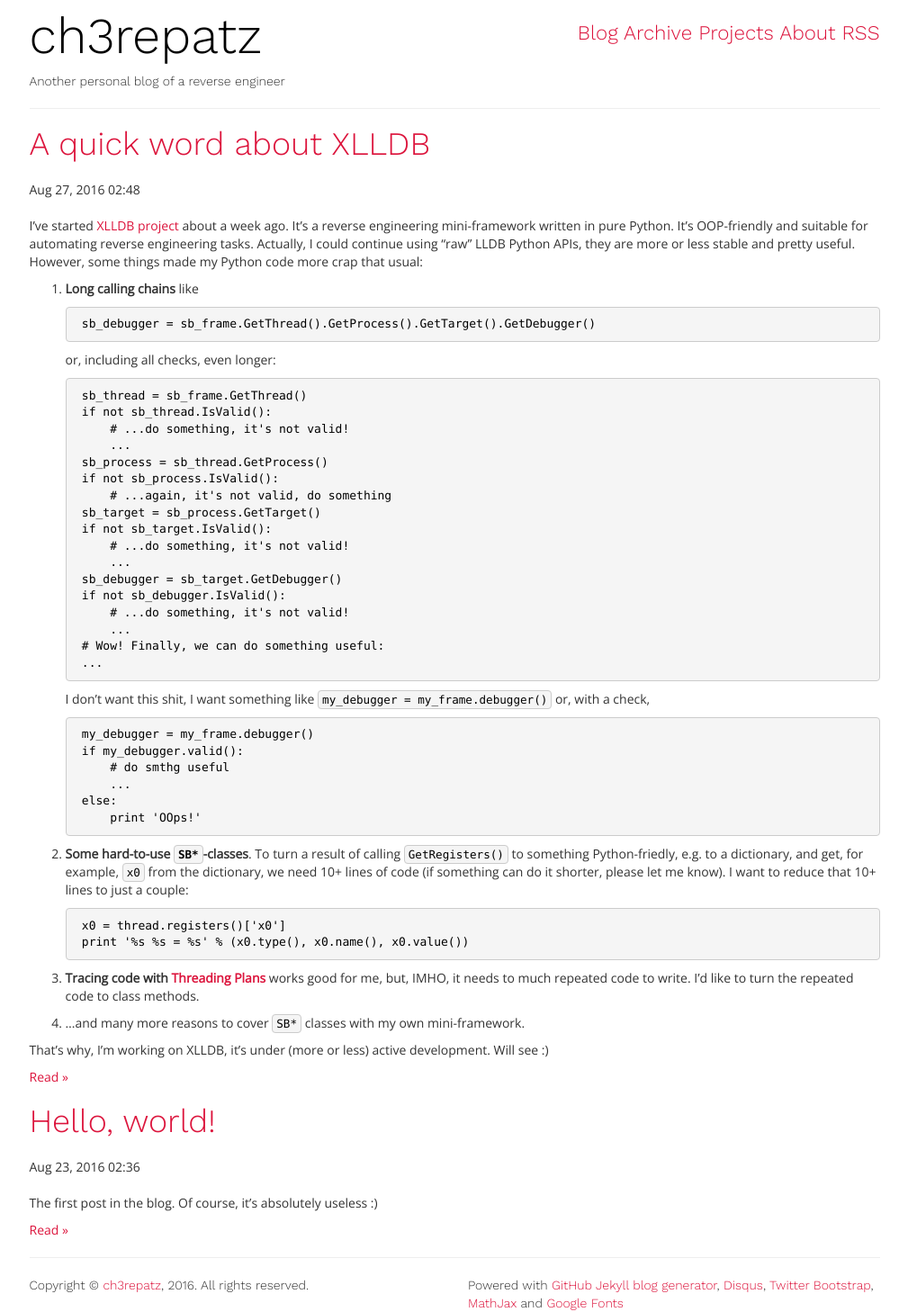
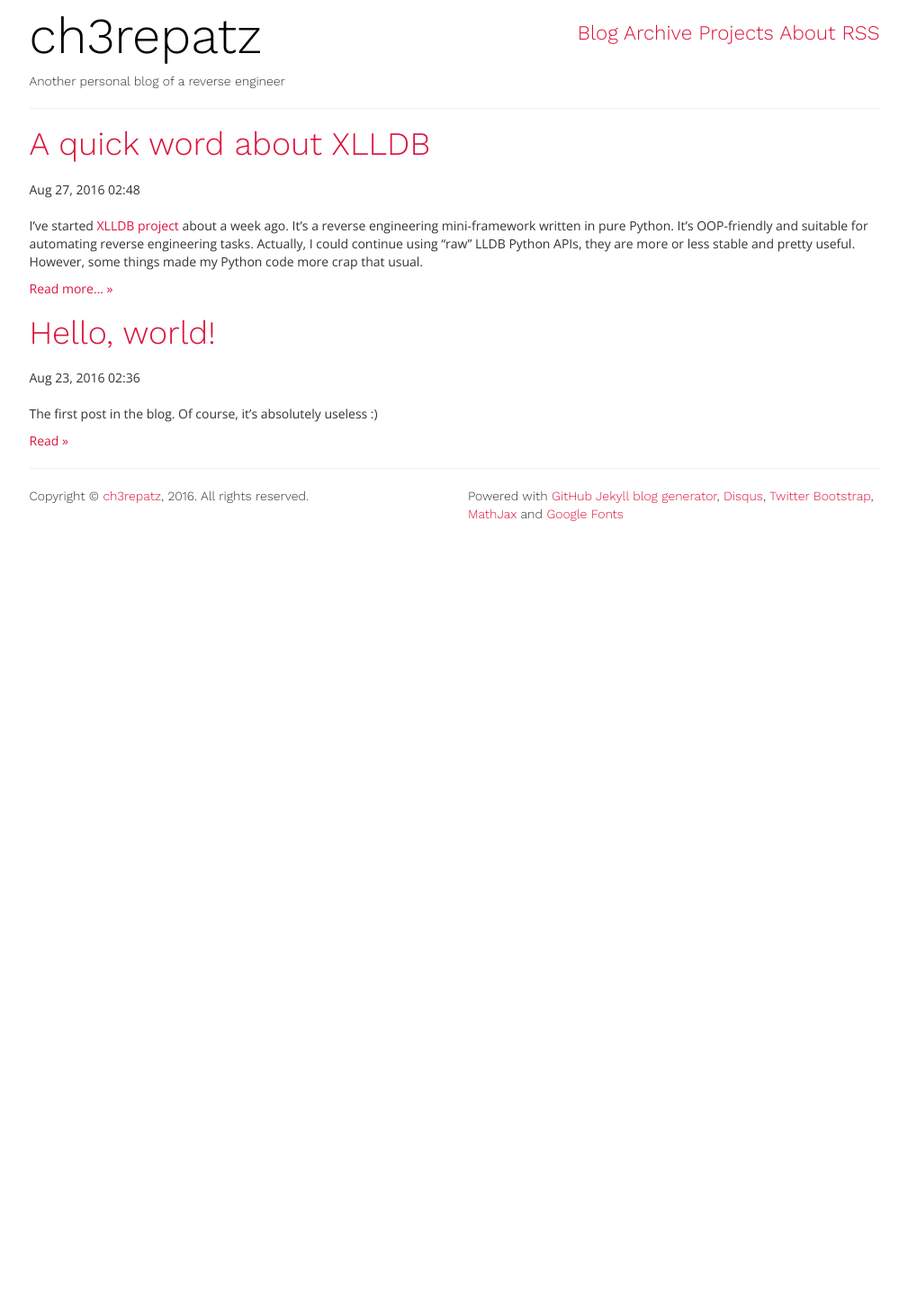
Before and after one commit to ch3repatz/ch3repatz.github.io, a Jekyll site: the page built from index.html, in a window 1280 px wide. Shown: the whole page at 90% size, without its empty margins (135-1144 px from the left). Built offline with Jekyll 4.4.1, drawn with Linux system fonts in a browser that asks for light colours; the list of posts is cut into pages by our own code; after the commit the page ends 900 px from its top, so only the background shows below that; some of the changed lines change nothing that is shown.

Commit message:
Update 2016-08-27-quick-word-about-xlldb.md
<!-- more --> added

```diff
--- a/_posts/2016-08-27-quick-word-about-xlldb.md
+++ b/_posts/2016-08-27-quick-word-about-xlldb.md
@@ -5,7 +5,9 @@ date: 2016-08-27 2:48
 comments: yes
 ---
 
-I've started [XLLDB project](https://github.com/ch3repatz/xlldb) about a week ago. It's a reverse engineering mini-framework written in pure Python. It's OOP-friendly and suitable for automating reverse engineering tasks. Actually, I could continue using "raw" LLDB Python APIs, they are more or less stable and pretty useful. However, some things made my Python code more crap that usual:
+I've started [XLLDB project](https://github.com/ch3repatz/xlldb) about a week ago. It's a reverse engineering mini-framework written in pure Python. It's OOP-friendly and suitable for automating reverse engineering tasks. Actually, I could continue using "raw" LLDB Python APIs, they are more or less stable and pretty useful. However, some things made my Python code more crap that usual.
+
+<!-- more -->
 
 1. **Long calling chains** like
 
```
